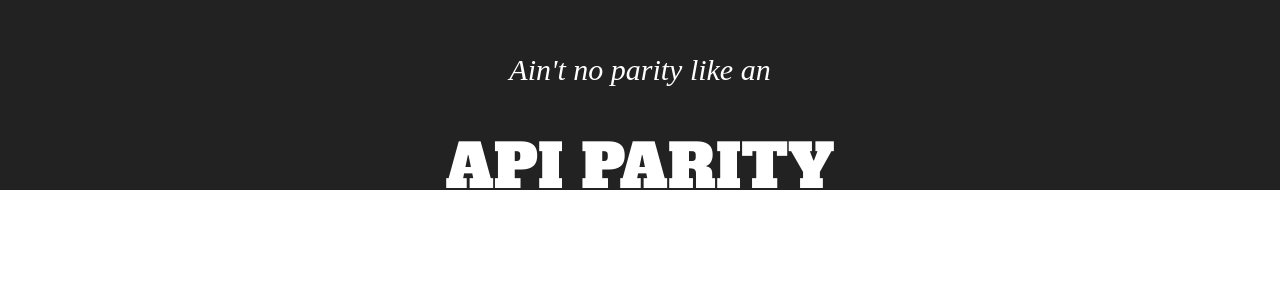
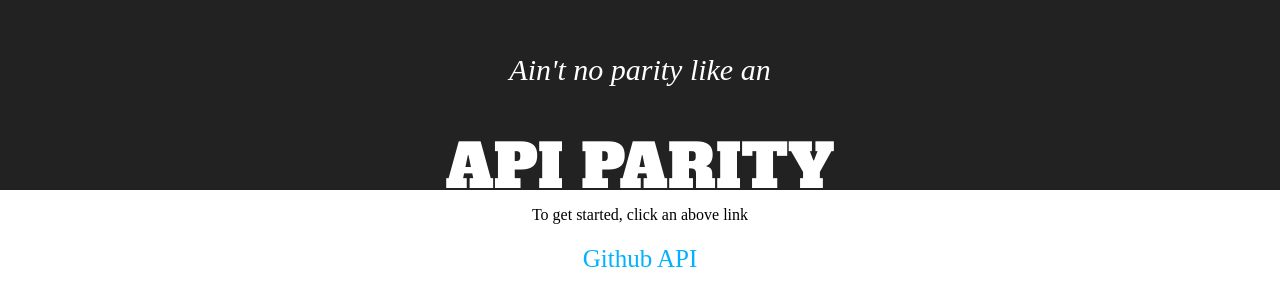
Before and after one commit to ScrubSandwich/api-party, a React (Create React App) app: page / in a window 1280 px wide. Shown: the top 306 px of the page. Built offline with nearby package versions, Linux system fonts and the light colour scheme; a web font is replaced by a local one.

Commit message:
Add styling

```diff
--- a/src/App.css
+++ b/src/App.css
@@ -21,9 +21,30 @@
   color: white;
 }
 
+.nav-links {
+  list-style: none;
+  padding-left: 0;
+}
 
+.nav-links li {
+  display: inline-block;
+  padding: 0 15px;
+}
 
-@keyframes App-logo-spin {
-  from { transform: rotate(0deg); }
-  to { transform: rotate(360deg); }
+.nav-links a {
+  color: #02b1ff;
+  text-decoration: none;
+  font-size: 25px;
 }
+
+.nav-links a.active {
+  color: #F79824;
+}
+
+.nav-links a.active:hover {
+  color: #FDCA40;
+}
+
+.nav-links a:hover {
+  color: #0184be;
+}
--- a/src/App.js
+++ b/src/App.js
@@ -1,4 +1,6 @@
 import React, { Component } from 'react'
+import { Route, Switch, NavLink} from 'react-router-dom'
+
 import './App.css'
 
 class App extends Component {
@@ -10,7 +12,16 @@
             <h3>Ain't no parity like an</h3>
             <h1>API Parity</h1>
           </div>
+          <ul className="nav-links">
+            <li>
+              <NavLink to='/github'>Github API</NavLink>
+            </li>
+          </ul>
         </div>
+        <Switch>
+          <Route path='/github' render={() => <h1>Github</h1>} />
+          <Route render={() => <p>To get started, click an above link</p>} />
+        </Switch>
       </div>
     )
   }
```
